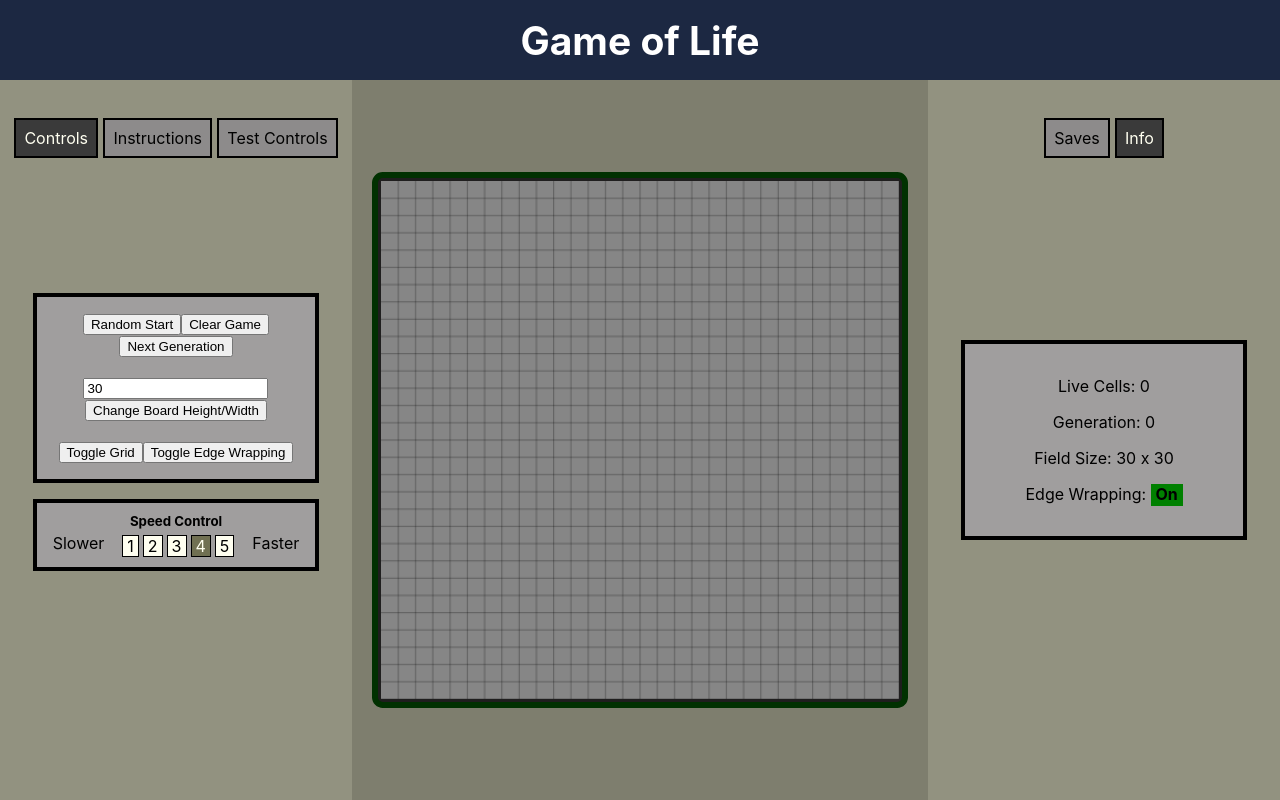
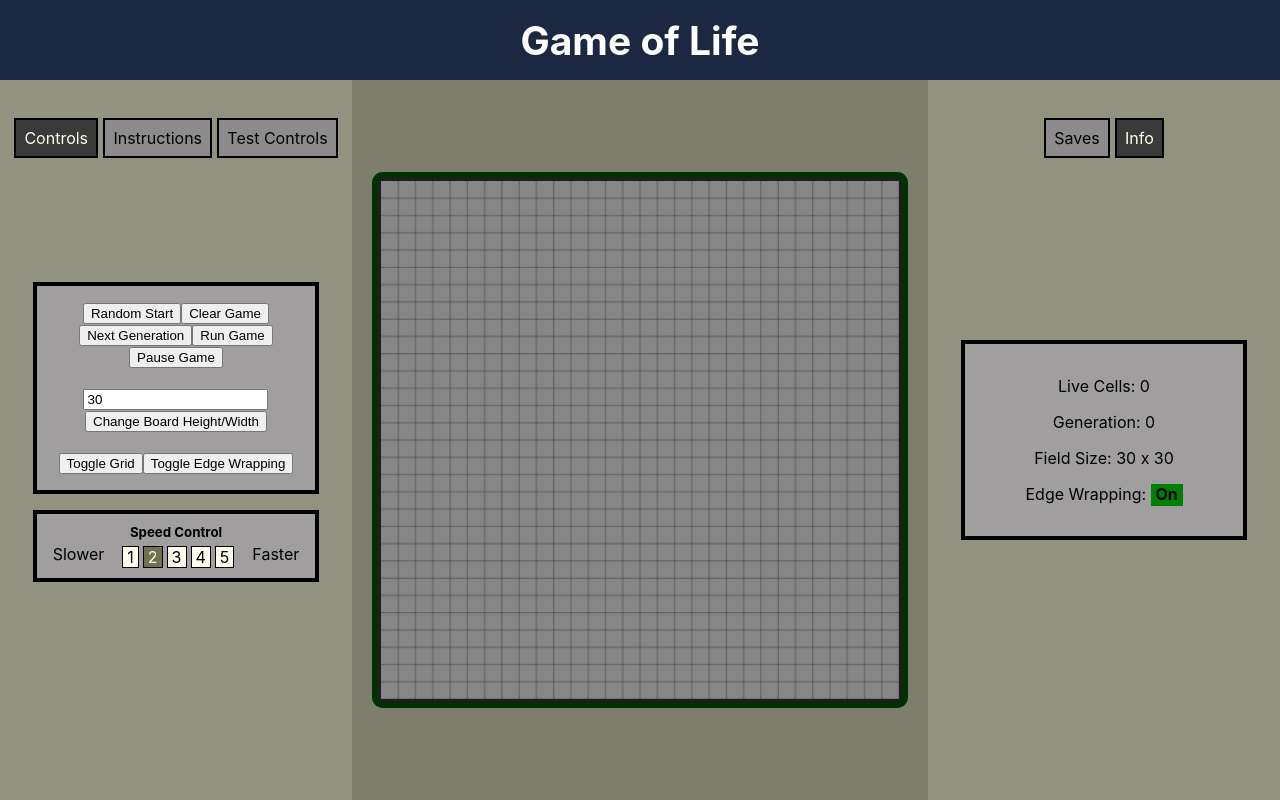
Before and after one commit to tgclayton/Gol2, a React (Create React App) app: page /controls/info in a window 1280 px wide. Built offline with nearby package versions, Linux system fonts and the light colour scheme.

Commit message:
game minimally runs freely

```diff
--- a/src/App.js
+++ b/src/App.js
@@ -21,9 +21,11 @@ function App() {
   const [leftPanelDisplay, setleftPanelDisplay] = useState('controls')
   const [rightPanelDisplay, setRightPanelDisplay] = useState('info')
   const [generation, setGeneration] = useState(0) //current generation displayed
-  const [speed, setActiveSpeed] = useState(30) //speed at which new generations are created when game is running
+  const [speed, setActiveSpeed] = useState(300) //speed at which new generations are created when game is running
   const [game, setGame] = useState(null) //holds the interval when game is running
 
+  let workLiveCells = null
+  let workGen = null
 
   //Controls highlighting of selected nav button
   useEffect(() => {
@@ -34,9 +36,9 @@ function App() {
     document.getElementById(`nav-button-${rightPanelDisplay}`).classList.add('selected-nav')
   }, [leftPanelDisplay, rightPanelDisplay])
 
-  useEffect(() => {
-    canvasDraw(field, liveCells, tileSize)
-  })
+  // useEffect(() => {
+  //   canvasDraw(field, liveCells, tileSize)
+  // })
 
   function changeSize(size) {
     const tileSize = canvasSize / size
@@ -47,12 +49,14 @@ function App() {
   }
 
   function clearGame() {
+    pauseGame()
     setLiveCells([])
     setGeneration(0)
     canvasDraw(field, [], tileSize)
   }
 
   function makeRandomStart() {
+    clearGame()
     const randMap = newMakeRandomMap(boardSize)
     setLiveCells(randMap)
     canvasDraw(field, randMap, tileSize)
@@ -68,6 +72,11 @@ function App() {
     setActiveSpeed(speed)
   }
 
+  function pauseGame() {
+    clearInterval(game)
+    setGame(null)
+  }
+
   function checkState() {
     console.log("boardSize:", boardSize)
     console.log("tileSize:", tileSize)
@@ -80,11 +89,32 @@ function App() {
     setField(createField(boardSize, tileSize, newWrap))
   }
 
- function nextGen () {
+ function nextGen () { //generates next generation when game is not freely running
+  // console.log('nextGen occurred')
   const nextGen = makeNextGen(liveCells, boardSize, field, wrap)
   setLiveCells(nextGen)
+  const newGen = generation + 1
+  setGeneration(newGen)
   canvasDraw(field, liveCells, tileSize)
   }
+
+  function runningNextGen() { //generates next generation while game is running freely
+    const nextGen = makeNextGen(workLiveCells, boardSize, field, wrap)
+    workLiveCells = nextGen
+    canvasDraw(field, nextGen, tileSize)
+  }
+
+  function runGame (singleGen) {
+    // const runCheck = wasRunning === undefined ? !this.state.gameRunning : wasRunning
+    if (!game) {
+      if (singleGen) {
+        nextGen()
+      } else {
+          workLiveCells = [...liveCells]
+          setGame(setInterval(() => runningNextGen(), speed))
+        }
+      }
+    }
 
   return (
     <Router>
@@ -126,14 +156,15 @@ function App() {
                   wrap={{wrap, toggleWrap}}
                   speed={speed}
                   changeSpeed={changeSpeed}
-                  nextGen={nextGen}
+                  runGame={runGame}
+                  pauseGame={pauseGame}
                 />
               </Route>
             </Switch>
           </div>
 
           <div id='center-column' className="column">
-            <Game canvasSize={canvasSize} />
+            <Game canvasSize={canvasSize} liveCells={liveCells} size={boardSize}/>
           </div>
 
           <div id='right-column' className="column">
--- a/src/components/Controls.jsx
+++ b/src/components/Controls.jsx
@@ -40,7 +40,9 @@ export default function Controls(props) {
         <button onClick={() => props.makeRandomStart()} >Random Start</button>
         <button onClick={() => props.clearGame()} >Clear Game</button>
         <br />
-        <button onClick={() => props.nextGen()} >Next Generation</button>
+        <button onClick={() => props.runGame(true)} >Next Generation</button>
+        <button onClick={() => props.runGame()} >Run Game</button>
+        <button onClick ={() => props.pauseGame()}>Pause Game</button>
         <br /><br />
         <input id='size-change' type='number' defaultValue={props.boardSize} max={150}></input>
         <br></br>
--- a/src/components/Game.jsx
+++ b/src/components/Game.jsx
@@ -1,7 +1,8 @@
-// import React, { useEffect, useState } from 'react'
+import React, { useEffect, useState } from 'react'
 import '../styles/game.css'
 
 export default function Game(props) {
+
   return (
     <div id="canvas-container">
       <canvas id="game-canvas" className = "canvas" height = {props.canvasSize} width = {props.canvasSize}></canvas>
--- a/src/functions/canvas.js
+++ b/src/functions/canvas.js
@@ -1,4 +1,5 @@
 export const canvasDraw = (field, liveCells, tileSize) => {
+  // console.log('entered canvasDraw')
   // console.log('field:',field)
   // console.log('livecells:', liveCells)
   // console.log('tileSize:',tileSize)
```
